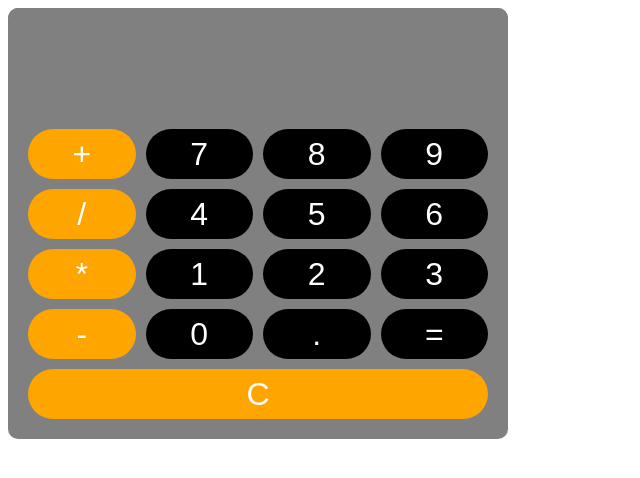
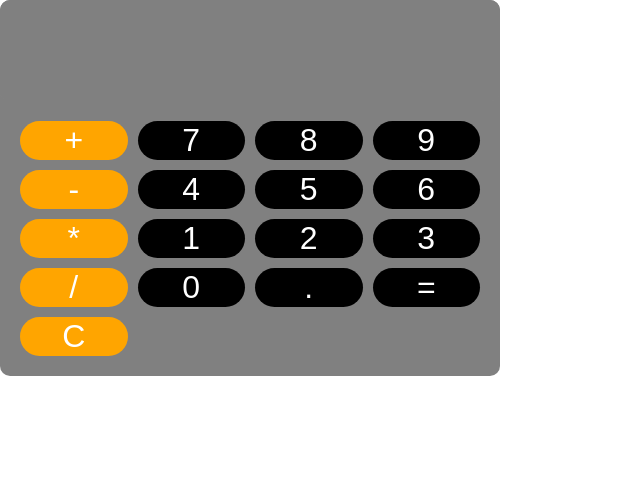
Before and after one commit to AnastasiiaHombalevska/calculator, a website built with Vite: page index.html in a window 1280 px wide. Shown: the whole page, without its empty margins (0-640 px from the left). Built offline with nearby package versions, Linux system fonts and the light colour scheme.

Commit message:
add event listeners to the buttons

```diff
--- a/index.html
+++ b/index.html
@@ -18,26 +18,23 @@
       <input class="calc-dispaly" readonly>
 
       <div class="keys">
-        <button class="btn operator-btn" onclick="appendToDisplay('+')">+</button>
-        <button class="btn" onclick="appendToDisplay('7')">7</button>
-        <button class="btn" onclick="appendToDisplay('8')">8</button>
-        <button class="btn" onclick="appendToDisplay('9')">9</button>
-        <button class="btn operator-btn" onclick="appendToDisplay('/')">/</button>
-        <button class="btn" onclick="appendToDisplay('4')">4</button>
-        <button class="btn" onclick="appendToDisplay('5')">5</button>
-        <button class="btn" onclick="appendToDisplay('6')">6</button>
-        <button class="btn operator-btn" onclick="appendToDisplay('*')">*</button>
-        <button class="btn" onclick="appendToDisplay('1')">1</button>
-        <button class="btn" onclick="appendToDisplay('2')">2</button>
-        <button class="btn" onclick="appendToDisplay('3')">3</button>
-        <button class="btn operator-btn" onclick="appendToDisplay('-')">-</button>
-        <button class="btn" onclick="appendToDisplay('0')">0</button>
-        <button class="btn" onclick="appendToDisplay('.')">.</button>
-        <button class="btn" onclick="calculate()">=</button>
-        <button class="btn operator-btn" onclick="clearDisplay()">C</button>
-        <!-- <button class="btn" onclick="appendToDisplay('')"></button>
-        <button class="btn" onclick="appendToDisplay('')"></button>
-        <button class="btn" onclick="appendToDisplay('')"></button> -->
+        <button class="btn operator-btn">+</button>
+        <button class="btn">7</button>
+        <button class="btn">8</button>
+        <button class="btn">9</button>
+        <button class="btn operator-btn">-</button>
+        <button class="btn">4</button>
+        <button class="btn">5</button>
+        <button class="btn">6</button>
+        <button class="btn operator-btn">*</button>
+        <button class="btn">1</button>
+        <button class="btn">2</button>
+        <button class="btn">3</button>
+        <button class="btn operator-btn">/</button>
+        <button class="btn">0</button>
+        <button class="btn">.</button>
+        <button class="btn result-btn">=</button>
+        <button class="btn clear-btn operator-btn">C</button>
       </div>
     </div>
     <script src="script/index.js"></script>
--- a/script/index.js
+++ b/script/index.js
@@ -0,0 +1,29 @@
+const display = document.querySelector('.calc-dispaly');
+
+const buttons = Array.from(document.querySelectorAll('.btn'));
+
+buttons.forEach(button => button.addEventListener('click', function() {
+  const value = button.textContent;
+  const resultEl = button.classList.contains('result-btn');
+  const clearEl= button.classList.contains('clear-btn');
+
+  if (!resultEl && !clearEl) {
+    appendToDisplay(value);
+  } else if (resultEl) {
+    calculate();
+  } else if (clearEl) {
+    clearDisplay();
+  }
+}))
+
+function appendToDisplay(input) {
+  display.value += input;
+}
+
+function clearDisplay() {
+  display.value = '';
+}
+
+function calculate() {
+  display.value = eval(display.value);
+}
--- a/styles/index.css
+++ b/styles/index.css
@@ -2,14 +2,16 @@ body {
   font-family: "Orbitron", sans-serif;
   font-size: 16px;
   font-weight: 500;
+  margin: 0;
 }
 
-@media (min-width: 320px) {
 .calculator {
   background-color: grey;
   border-radius: 10px;
+  min-width: 320px;
   max-width: 500px;
 }
+/* @media (min-width: 320px) { */
 
 .calc-dispaly {
   font-family: inherit;
@@ -26,20 +28,13 @@ body {
 }
 
 .keys {
-  display: flex;
-  flex-direction: row;
-  flex-wrap: wrap;
-  justify-content: space-between;
-  align-items: center;
-
+  display: grid;
+  grid-template-columns: repeat(4, 1fr);
   gap: 10px;
   padding: 20px;
 }
 
 .btn {
-  flex: calc(25% - 10px);
-  width: 50px;
-  height: 50px;
   font-size: 2rem;
   color: #fff;
   background-color: #000;
@@ -51,4 +46,4 @@ body {
 .operator-btn {
   background-color: orange;
 }
-}
+/* } */
```
Also changed, not shown: package.json (+9 -11 lines), README.md.
